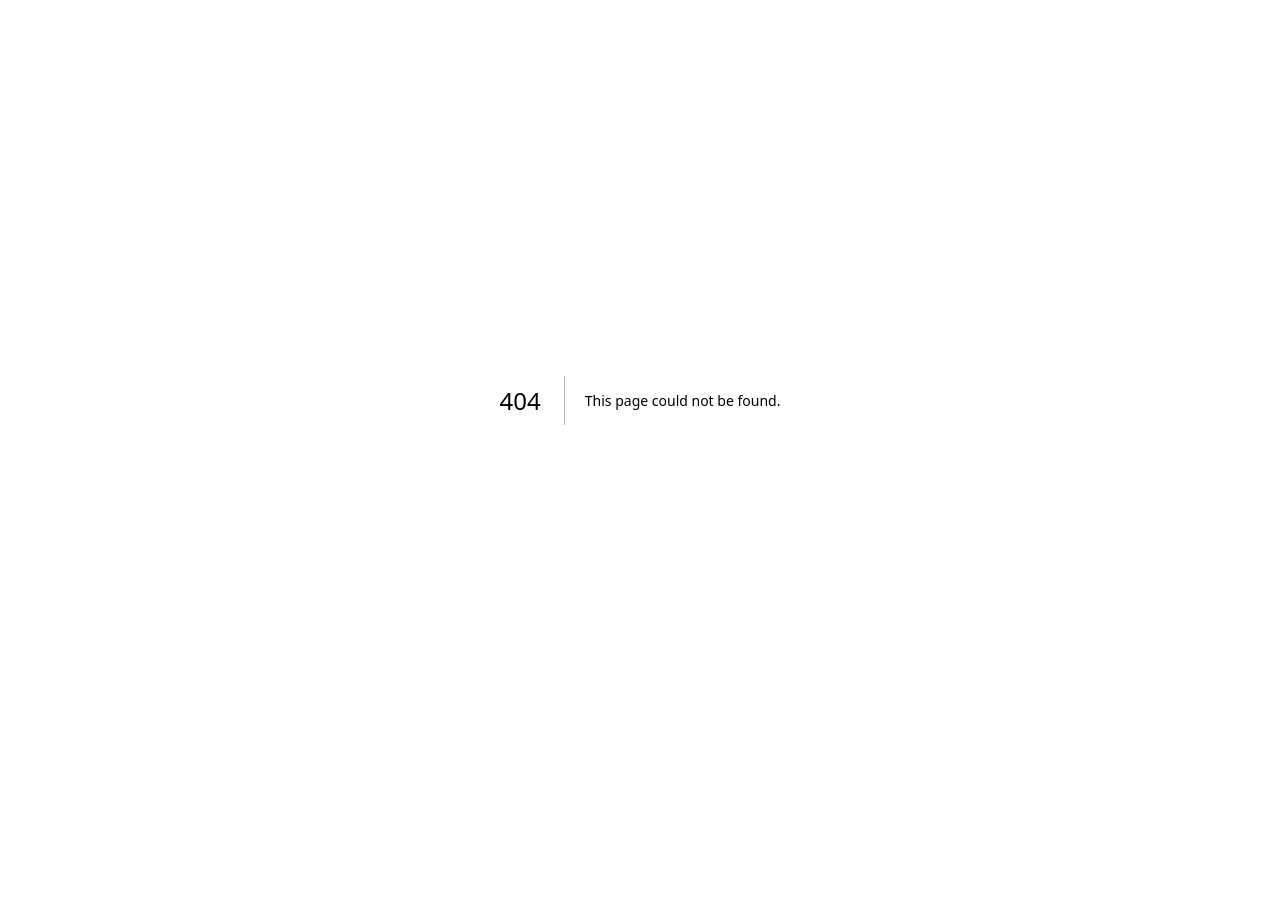
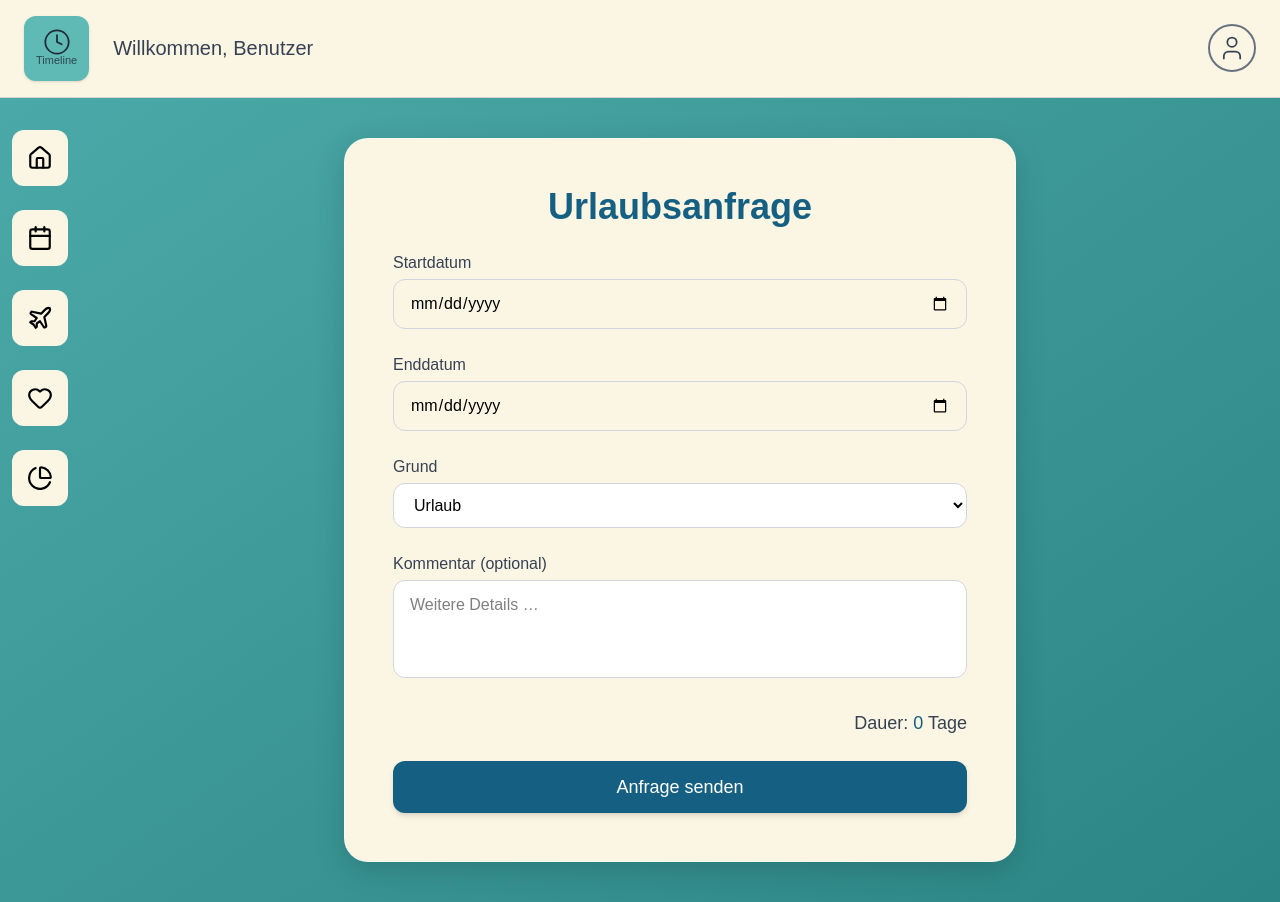
Before and after one commit to lizasowie/timeline, a Next.js app: page /urlaub in a window 1280 px wide. Before the commit this address had no page. Before the commit the page ends 800 px from the top, so only its background shows below. Built offline with nearby package versions, Linux system fonts and the light colour scheme.

Commit message:
Login page, Urlaub Anfrage page, Design mit blau und beige Akzenten angepasst

```diff
--- a/app/components/Navbar.js
+++ b/app/components/Navbar.js
@@ -10,7 +10,9 @@ export default function Navbar({ name = "Name" }) {
   useEffect(() => {
     const updateClock = () => {
       const now = new Date();
-      setTime(now.toLocaleTimeString([], { hour: "2-digit", minute: "2-digit" }));
+      setTime(
+        now.toLocaleTimeString([], { hour: "2-digit", minute: "2-digit" })
+      );
     };
 
     updateClock();
@@ -19,28 +21,47 @@ export default function Navbar({ name = "Name" }) {
   }, []);
 
   return (
-    <nav className="w-full px-6 py-3 bg-[#faf6e3] flex items-center justify-between border-b border-neutral-300">
+    <nav className="w-full px-4 py-2 md:px-6 md:py-4 bg-[#faf6e3] flex items-center justify-between border-b border-neutral-300">
 
       {/* left side */}
-      <div className="flex items-center gap-4">
+      <div className="flex items-center gap-3 md:gap-6">
+
         <Link href="/">
-        <div className="bg-[#5fb9b5] text-gray-800 rounded-xl px-3 py-3 flex flex-col items-center justify-center shadow-sm">
-          <Clock size={28} strokeWidth={1.5} />
-          <span className="text-[11px] opacity-80 -mt-1">Timeline</span>
-        </div>
+          <div className="
+            bg-[#5fb9b5] text-gray-800 rounded-xl
+            px-2 py-2 md:px-3 md:py-3
+            flex flex-col items-center justify-center shadow-sm
+          ">
+            <Clock
+              size={22}
+              strokeWidth={1.5}
+              className="md:size-7"
+            />
+            <span className="text-[10px] md:text-[11px] opacity-80 -mt-1">
+              Timeline
+            </span>
+          </div>
         </Link>
 
-        <span className="text-xl text-gray-700 font-light">
+        <span className="text-lg md:text-xl text-gray-700 font-light">
           Willkommen, {name}
         </span>
       </div>
 
-    {/* right side */}
-    <Link href="/login">
-        <button className="p-2 rounded-full border-2 border-gray-500 hover:bg-gray-100 transition">
-        <User size={28} strokeWidth={1.5} className="text-gray-700" />
-      </button>
-    </Link>
+      {/* right side */}
+      <Link href="/login">
+        <button className="
+          p-1.5 md:p-2
+          rounded-full border-2 border-gray-500
+          hover:bg-gray-100 transition
+        ">
+          <User
+            size={22}
+            className="text-gray-700 md:size-7"
+            strokeWidth={1.5}
+          />
+        </button>
+      </Link>
     </nav>
   );
 }
--- a/app/components/Sidebar.js
+++ b/app/components/Sidebar.js
@@ -1,10 +1,10 @@
 "use client";
 
-import { Home, Calendar, Plane, Heart, PieChart, CloudOff } from "lucide-react";
+import { Home, Calendar, Plane, Heart, PieChart } from "lucide-react";
 
 export default function Sidebar() {
   const items = [
-    { icon: <Home size={26} />, label: "Home"},
+    { icon: <Home size={26} />, label: "Home" },
     { icon: <Calendar size={26} />, label: "Calendar" },
     { icon: <Plane size={26} />, label: "Travel" },
     { icon: <Heart size={26} />, label: "Health" },
@@ -12,11 +12,19 @@ export default function Sidebar() {
   ];
 
   return (
-    <aside className="w-20 h-full py-8 flex flex-col items-center gap-6">
+    <aside
+      className="
+        fixed bottom-0 left-0 w-full h-20 shadow-lg flex justify-around items-center px-4
+        md:static md:w-20 md:h-full md:py-8 md:flex-col md:justify-start md:items-center md:gap-6 md:shadow-none
+      "
+    >
       {items.map((item, i) => (
         <button
           key={i}
-          className="w-14 h-14 bg-[#4ea7a3] rounded-xl flex items-center justify-center text-white hover:bg-[#479b98] transition"
+          className="
+            w-14 h-14 bg-[#faf6e3] rounded-xl flex items-center justify-center text-black
+            hover:bg-[#479b98] transition
+          "
         >
           {item.icon}
         </button>
--- a/app/login/page.tsx
+++ b/app/login/page.tsx
@@ -1,29 +1,76 @@
-import React from "react";
-import Link from 'next/link';
+"use client";
+
+import React, { useState } from "react";
+import Link from "next/link";
 
 export default function Page() {
+  const [username, setUsername] = useState("");
+  const [password, setPassword] = useState("");
+
+  const handleLogin = (e: React.FormEvent) => {
+    e.preventDefault();
+    console.log("Login attempt:", { username, password });
+    // Hier würdest du später echte Login-Logik einfügen (API-Call etc.)
+  };
+
   return (
-    <main className="min-h-screen bg-[#4CABAA] flex items-center justify-center p-8">
-      <div className="bg-white rounded-2xl shadow-xl p-10 max-w-2xl w-full text-center">
-        <h1 className="text-4xl font-bold mb-4 text-[#156082]">
-          Willkommen bei Timeline
+    <main className="min-h-screen bg-gradient-to-br from-[#4cabaa] to-[#2b8584] flex items-center justify-center p-6">
+      <div className="bg-white/80 backdrop-blur-xl rounded-3xl shadow-[0_8px_30px_rgb(0,0,0,0.15)] p-10 md:p-14 max-w-lg w-full text-center border border-white/40">
+
+        {/* Titel */}
+        <h1 className="text-4xl md:text-5xl font-bold mb-4 text-[#156082]">
+          <span className="text-[#0e3c53]">Timeline</span>
         </h1>
-        <p className="text-gray-700 text-lg mb-6">
-          Die Plattform für automatisierte, transparente und effiziente Dienstplanung.
+
+        <p className="text-gray-700 text-lg md:text-xl mb-8 leading-relaxed">
+          Melde dich mit deinen Zugangsdaten an.
         </p>
 
-        <div className="flex flex-col gap-4 mt-6">
-          <Link href="/">
-          <button className="bg-[#156082] text-white py-3 px-6 rounded-xl shadow hover:opacity-90 transition">
-            Login
+        {/* LOGIN FORMULAR */}
+        <form onSubmit={handleLogin} className="flex flex-col gap-5 text-left">
+
+          <div className="flex flex-col">
+            <label className="text-gray-700 font-medium mb-1">Nutzername</label>
+            <input
+              type="text"
+              value={username}
+              onChange={(e) => setUsername(e.target.value)}
+              className="w-full px-4 py-3 rounded-xl border text-black border-gray-300 focus:border-[#156082] focus:ring-2 focus:ring-[#156082]/30 outline-none transition"
+              placeholder="Dein Nutzername"
+              required
+            />
+          </div>
+
+          <div className="flex flex-col">
+            <label className="text-gray-700 font-medium mb-1">Passwort</label>
+            <input
+              type="password"
+              value={password}
+              onChange={(e) => setPassword(e.target.value)}
+              className="w-full px-4 py-3 rounded-xl text-black border border-gray-300 focus:border-[#156082] focus:ring-2 focus:ring-[#156082]/30 outline-none transition"
+              placeholder="••••••••"
+              required
+            />
+          </div>
+
+          {/* LOGIN BUTTON */}
+          <button
+            type="submit"
+            className="mt-4 bg-[#156082] text-white py-3 px-6 rounded-xl shadow-md text-lg font-medium hover:shadow-lg hover:-translate-y-[2px] transition-all"
+          >
+            Einloggen
           </button>
-          </Link>
+        </form>
+
+        {/* Zusatzlinks */}
+        <div className="mt-8 flex flex-col items-center gap-3">
           <Link href="/details">
-            <button className="border-2 border-[#156082] text-[#156082] py-3 px-6 rounded-xl hover:bg-[#156082] hover:text-white transition">
-              Mehr erfahren
-            </button>
+            <span className="text-[#156082] hover:underline cursor-pointer">
+              Mehr über Timeline erfahren →
+            </span>
           </Link>
         </div>
+
       </div>
     </main>
   );
--- a/app/page.tsx
+++ b/app/page.tsx
@@ -2,10 +2,11 @@ import Sidebar from "./components/Sidebar";
 import Navbar from "./components/Navbar";
 import WeekPlanner from "./components/WeekPlanner";
 import ActionCard from "./components/ActionCard";
+import Link from "next/link";
 
 export default function Page() {
   return (
-    <div className="min-h-screen bg-[#faf6e3] flex flex-col">
+    <div className="min-h-screen bg-gradient-to-br from-[#4cabaa] to-[#2b8584] flex flex-col">
       {/* Navbar oben, volle Breite */}
       <Navbar name="Max Mustermann" />
 
@@ -22,7 +23,7 @@ export default function Page() {
           <div className="p-6 grid grid-cols-4 gap-6">
             <ActionCard title="Wunschdienst eintragen" onClick={undefined} />
             <ActionCard title="Krankmeldung einreichen" onClick={undefined}/>
-            <ActionCard title="Urlaub beantragen" onClick={undefined}/>
+            <Link href="/urlaub"> <ActionCard title="Urlaub beantragen" onClick={undefined}/> </Link>
             <ActionCard title="Feedback mitteilen" onClick={undefined}/>
             <ActionCard title="Schichtwechsel anfragen" onClick={undefined}/>
           </div>
--- /dev/null
+++ b/app/urlaub/page.tsx
@@ -0,0 +1,125 @@
+"use client";
+
+import { useState } from "react";
+import Navbar from "../components/Navbar";
+import Sidebar from "../components/Sidebar";
+
+export default function UrlaubPage() {
+  const [startDate, setStartDate] = useState("");
+  const [endDate, setEndDate] = useState("");
+  const [reason, setReason] = useState("Urlaub");
+  const [comment, setComment] = useState("");
+
+  const calculateDays = () => {
+    if (!startDate || !endDate) return 0;
+    const start = new Date(startDate);
+    const end = new Date(endDate);
+    const diff = end.getTime() - start.getTime();
+    const days = diff / (1000 * 60 * 60 * 24) + 1;
+    return days > 0 ? days : 0;
+  };
+
+  const handleSubmit = (e: React.FormEvent) => {
+    e.preventDefault();
+    console.log("Urlaubsanfrage:", {
+      startDate,
+      endDate,
+      reason,
+      comment,
+      days: calculateDays(),
+    });
+    alert("Urlaubsanfrage wurde eingereicht!");
+  };
+
+  return (
+    <div className="min-h-screen flex flex-col bg-gradient-to-br from-[#4cabaa] to-[#2b8584]">
+
+      <Navbar name="Benutzer" />
+
+      <div className="flex flex-1">
+
+        <Sidebar />
+
+        <main className="flex-1 p-4 md:p-10 pb-24 md:pb-10 overflow-auto">
+
+          <div className="bg-[#faf6e3] backdrop-blur-xl rounded-3xl shadow-[0_8px_30px_rgb(0,0,0,0.15)] p-8 md:p-12 max-w-2xl mx-auto border border-white/40">
+
+            <h1 className="text-3xl md:text-4xl font-bold text-[#156082] mb-6 text-center">
+              Urlaubsanfrage
+            </h1>
+
+            <form className="flex flex-col gap-6" onSubmit={handleSubmit}>
+
+              {/* STARTDATUM */}
+              <div>
+                <label className="font-medium text-gray-700">Startdatum</label>
+                <input
+                  type="date"
+                  value={startDate}
+                  onChange={(e) => setStartDate(e.target.value)}
+                  className="w-full px-4 py-3 mt-1 rounded-xl border border-gray-300 text-black focus:border-[#156082] focus:ring-2 focus:ring-[#156082]/30 outline-none"
+                  required
+                />
+              </div>
+
+              {/* ENDDATUM */}
+              <div>
+                <label className="font-medium text-gray-700">Enddatum</label>
+                <input
+                  type="date"
+                  value={endDate}
+                  onChange={(e) => setEndDate(e.target.value)}
+                  className="w-full px-4 py-3 mt-1 rounded-xl border border-gray-300 text-black focus:border-[#156082] focus:ring-2 focus:ring-[#156082]/30 outline-none"
+                  required
+                />
+              </div>
+
+              {/* GRUND */}
+              <div>
+                <label className="font-medium text-gray-700">Grund</label>
+                <select
+                  value={reason}
+                  onChange={(e) => setReason(e.target.value)}
+                  className="w-full px-4 py-3 mt-1 rounded-xl border border-gray-300 text-black bg-white focus:border-[#156082] focus:ring-2 focus:ring-[#156082]/30 outline-none"
+                >
+                  <option>Urlaub</option>
+                  <option>Krankheit</option>
+                  <option>Sonderurlaub</option>
+                  <option>Fortbildung</option>
+                </select>
+              </div>
+
+              {/* KOMMENTAR */}
+              <div>
+                <label className="font-medium text-gray-700">Kommentar (optional)</label>
+                <textarea
+                  value={comment}
+                  onChange={(e) => setComment(e.target.value)}
+                  className="w-full px-4 py-3 mt-1 rounded-xl border border-gray-300 text-black bg-white focus:border-[#156082] focus:ring-2 focus:ring-[#156082]/30 outline-none resize-none"
+                  rows={3}
+                  placeholder="Weitere Details …"
+                />
+              </div>
+
+              {/* TAGE */}
+              <div className="text-right text-gray-700 font-medium text-lg">
+                Dauer: <span className="text-[#156082]">{calculateDays()}</span> Tage
+              </div>
+
+              {/* BUTTON */}
+              <button
+                type="submit"
+                className="bg-[#156082] text-white py-3 px-6 rounded-xl shadow-md text-lg font-medium hover:shadow-lg hover:-translate-y-[2px] transition-all"
+              >
+                Anfrage senden
+              </button>
+
+            </form>
+
+          </div>
+        </main>
+
+      </div>
+    </div>
+  );
+}
```
